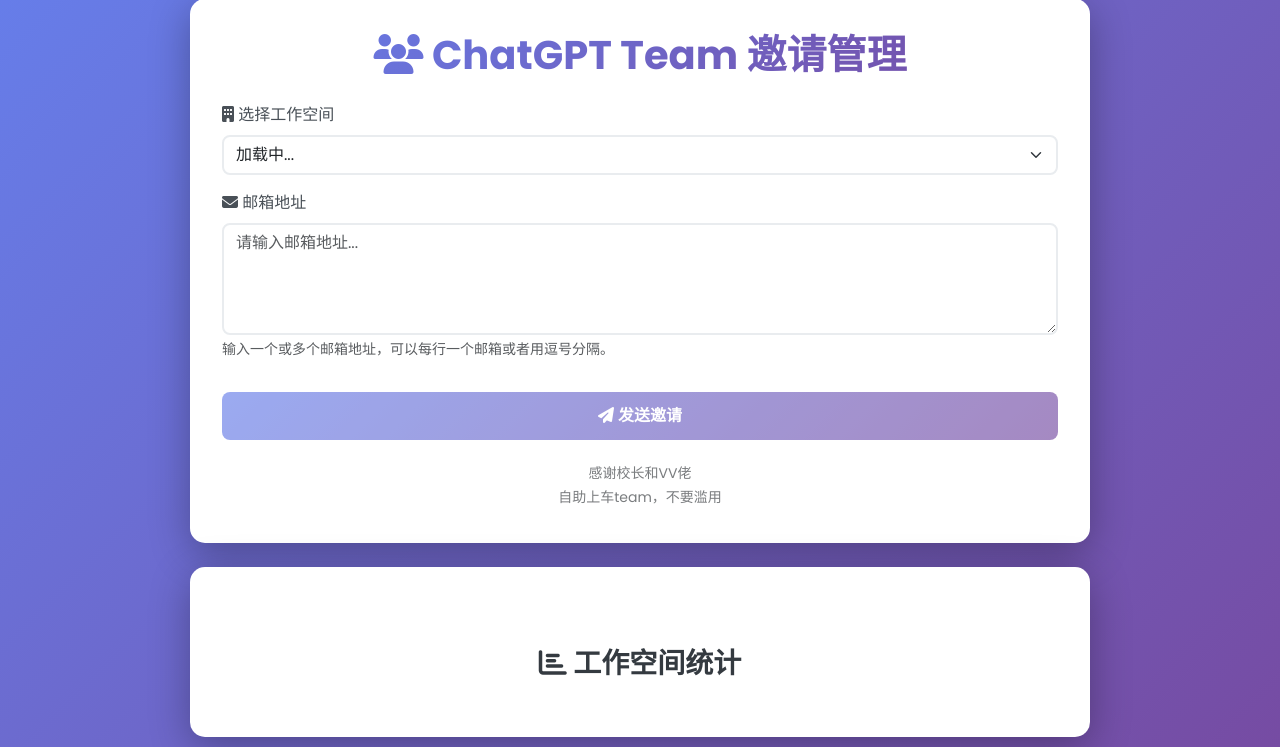
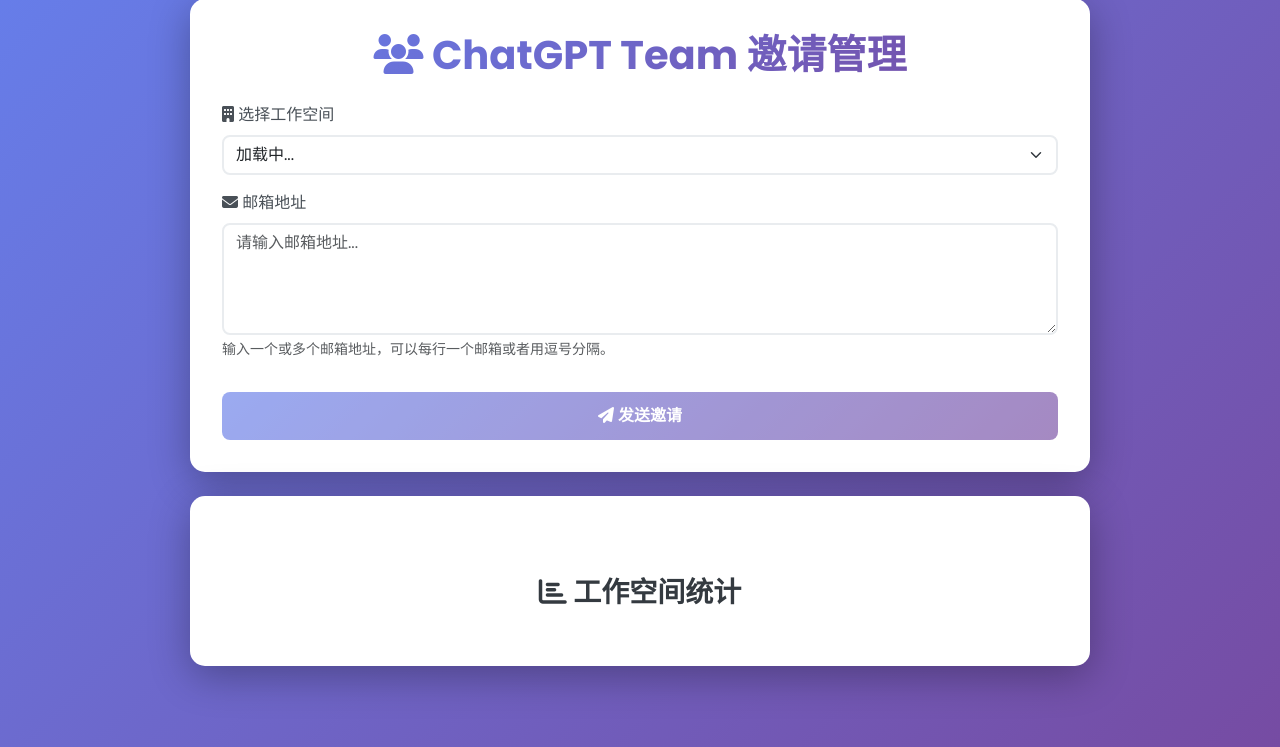
Before and after one commit to ak0255/gt-invite, a Flask app: page / in a window 1280 px wide. Shown: the part 33-780 px from the top of the page. Run offline with Flask 3, Linux system fonts and the light colour scheme; data that the repository does not hold is empty.

Commit message:
Refactor index.html for improved structure and styling
Updated the title and removed unnecessary elements in the HTML structure.

```diff
--- a/templates/index.html
+++ b/templates/index.html
@@ -3,7 +3,7 @@
 <head>
     <meta charset="UTF-8">
     <meta name="viewport" content="width=device-width, initial-scale=1.0">
-    <title>ChatGPT Team 邀请管理</title>
+    <title>Team 邀请管理</title>
     <link rel="stylesheet" href="https://cdnjs.cloudflare.com/ajax/libs/font-awesome/6.5.1/css/all.min.css">
     <link rel="preconnect" href="https://fonts.googleapis.com">
     <link rel="preconnect" href="https://fonts.gstatic.com" crossorigin>
@@ -236,10 +236,6 @@
 
         <div class="alert mt-3" id="result" role="alert"></div>
 
-        <div class="disclaimer mt-4 text-center">
-            <p class="text-muted small mb-1">感谢校长和VV佬</p>
-            <p class="text-muted small mb-1">自助上车team，不要滥用</p>
-        </div>
     </div>
 
     <!-- 统计展示区域 -->
```
